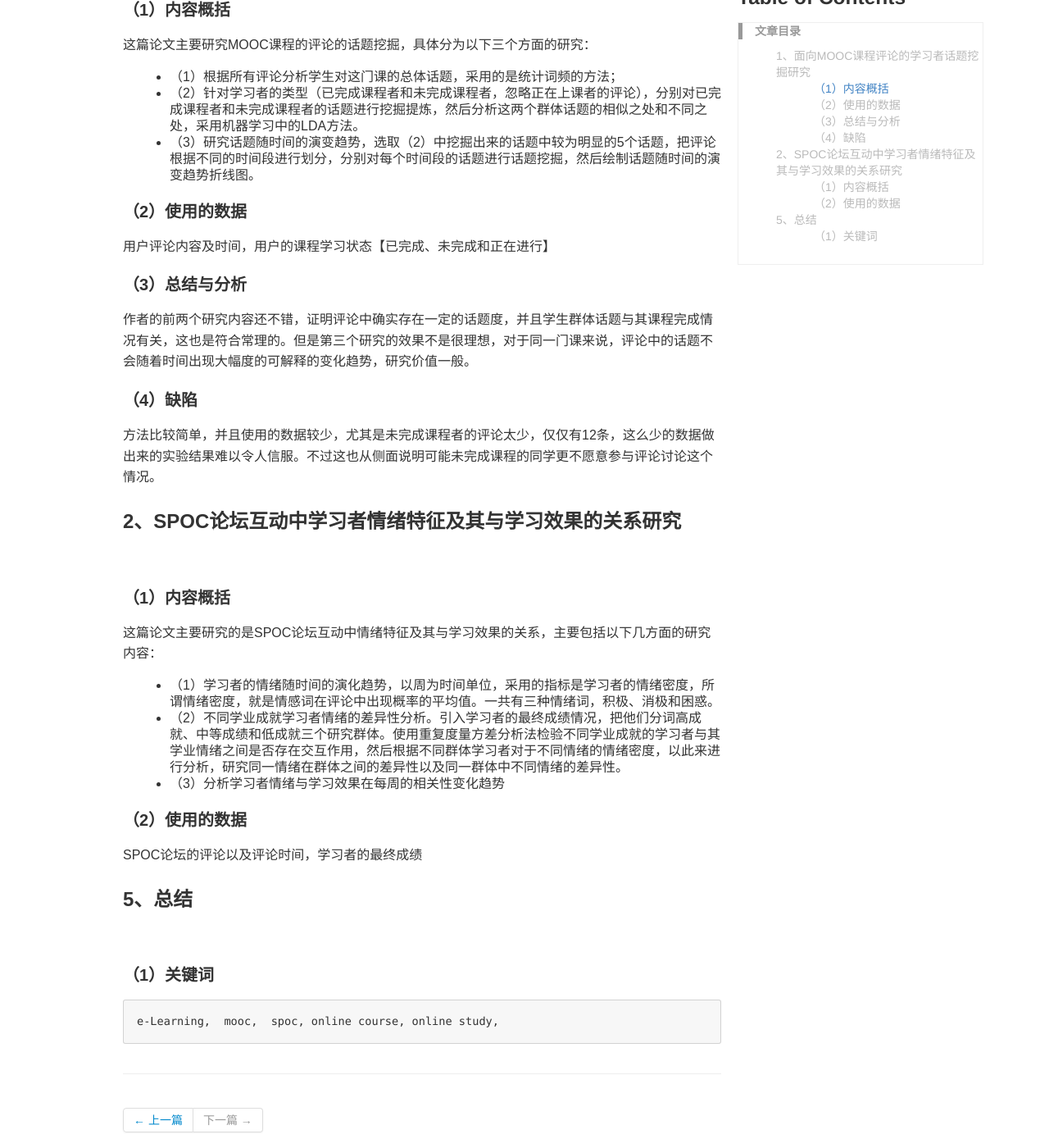
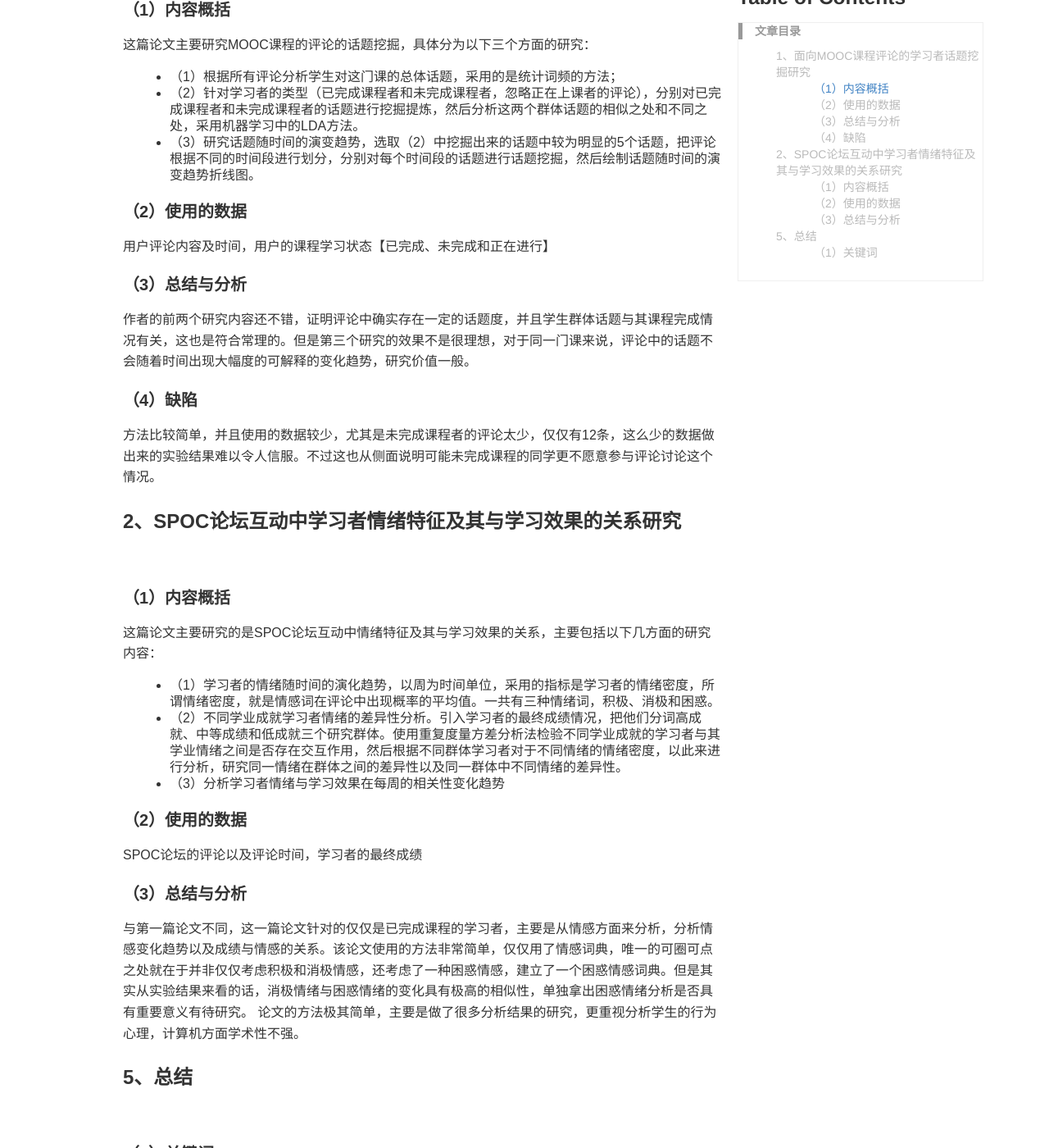
Before and after one commit to yuanmingchen/yuanmingchen.github.io, a Jekyll site: the page built from _posts/2019-04-18-Online Course nlp paper survey.md, in a window 1280 px wide and 1400 px high, scrolled down 357 px. Shown: the whole window at 82% size. Built offline with Jekyll 4.4.1, drawn with Linux system fonts in a browser that asks for light colours; comment, search, counter and statistics services are not loaded.

Commit message:
Updates _posts/2019-04-18-Online Course nlp paper survey.md
Auto commit by GitBook Editor

```diff
--- a/_posts/2019-04-18-Online Course nlp paper survey.md
+++ b/_posts/2019-04-18-Online Course nlp paper survey.md
@@ -34,6 +34,10 @@
 #### （2）使用的数据
 SPOC论坛的评论以及评论时间，学习者的最终成绩
 
+#### （3）总结与分析
+与第一篇论文不同，这一篇论文针对的仅仅是已完成课程的学习者，主要是从情感方面来分析，分析情感变化趋势以及成绩与情感的关系。该论文使用的方法非常简单，仅仅用了情感词典，唯一的可圈可点之处就在于并非仅仅考虑积极和消极情感，还考虑了一种困惑情感，建立了一个困惑情感词典。但是其实从实验结果来看的话，消极情绪与困惑情绪的变化具有极高的相似性，单独拿出困惑情绪分析是否具有重要意义有待研究。
+论文的方法极其简单，主要是做了很多分析结果的研究，更重视分析学生的行为心理，计算机方面学术性不强。
+
 
 ### 5、总结
 #### （1）关键词
```
